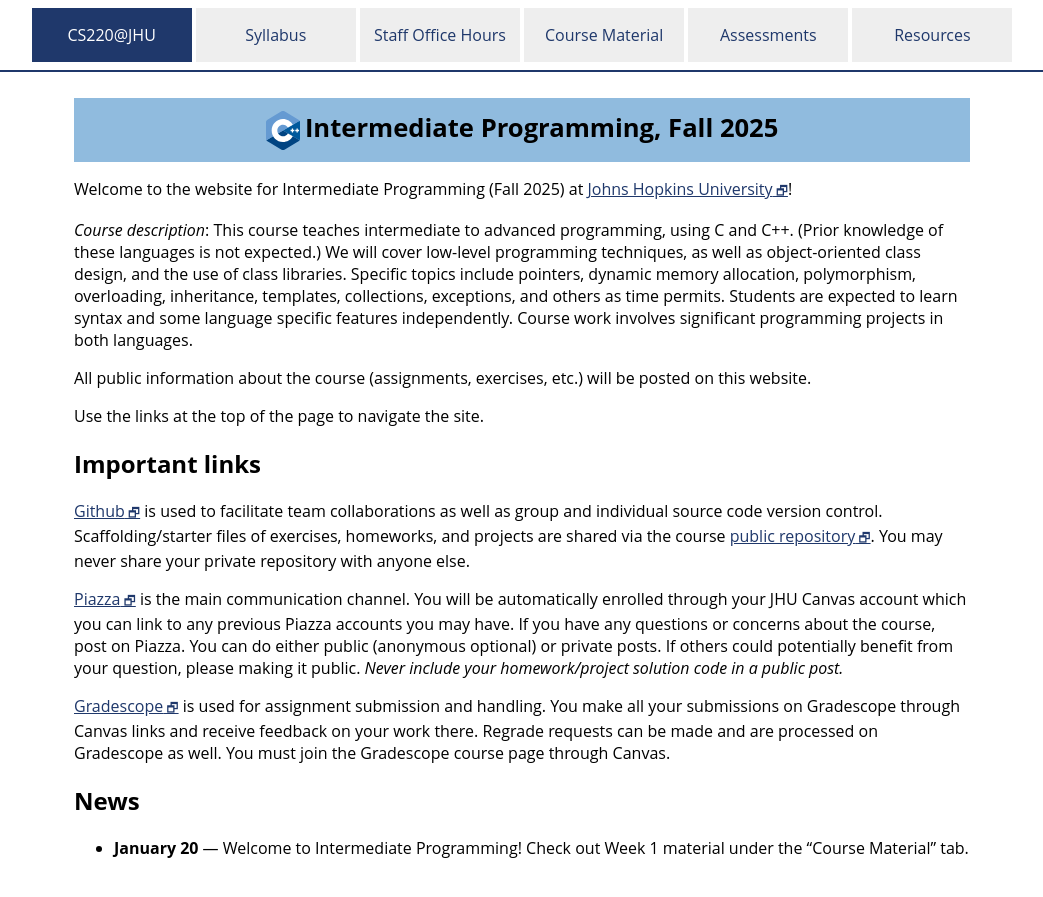
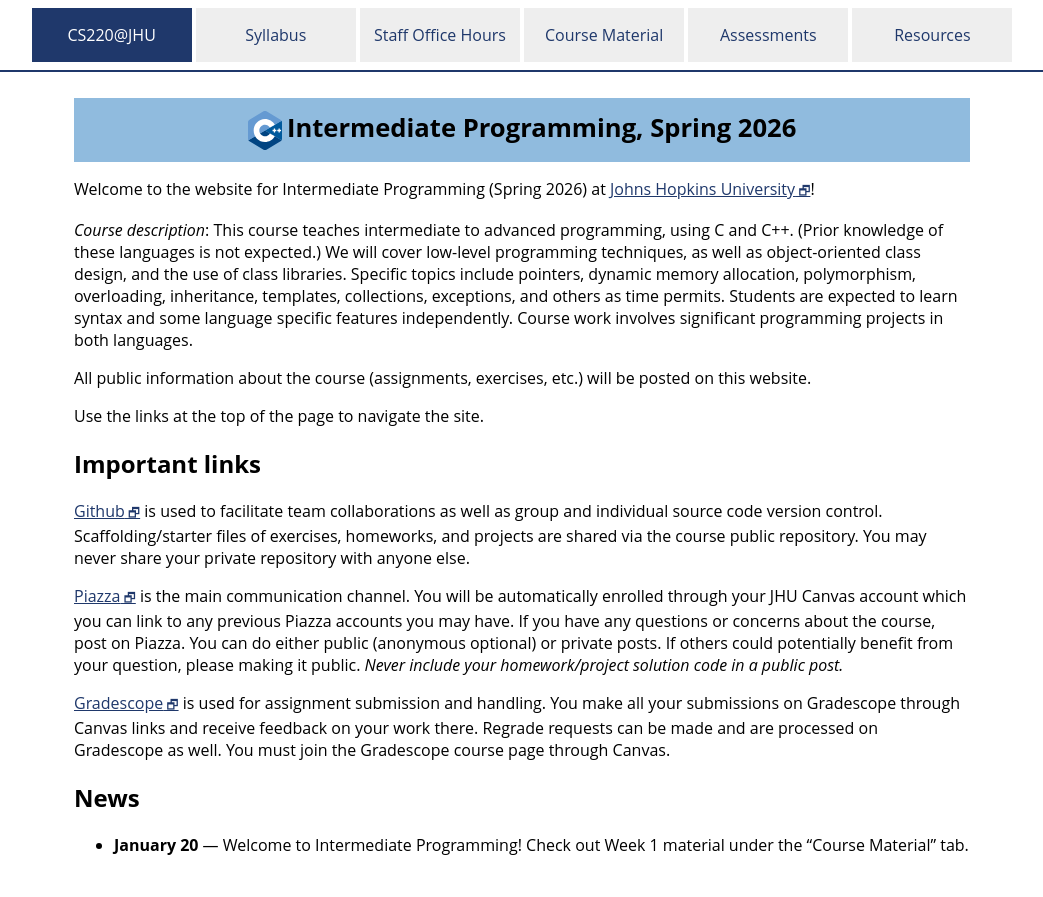
Before and after one commit to jhu-ip/cs220-sp26, a Jekyll site: the page built from index.md, in a window 1280 px wide. Shown: the top 897 px of the page, without its empty margins (118-1161 px from the left). Built offline with Jekyll 4.4.1, drawn with Linux system fonts in a browser that asks for light colours.

Commit message:
updated semester in index.md

```diff
--- a/index.md
+++ b/index.md
@@ -1,10 +1,10 @@
 ---
 layout: default
-title: "Intermediate Programming, Fall 2025"
+title: "Intermediate Programming, Spring 2026"
 category: "home"
 ---
 
-Welcome to the website for Intermediate Programming (Fall 2025) at
+Welcome to the website for Intermediate Programming (Spring 2026) at
 <a class="external" target="_blank" href="https://www.jhu.edu/">Johns Hopkins University</a>!
 
 *Course description*: This course teaches intermediate to advanced
@@ -24,12 +24,7 @@
 
 ## Important links
 
-<a class="external" target="_blank" href="https://github.com">Github</a> is used to facilitate
-team collaborations as well as group and individual
-source code version control. Scaffolding/starter files of
-exercises, homeworks, and projects are shared via the course
-<a class="external" target="_blank" href="https://github.com/jhu-ip/cs220-f25-public">public repository</a>.
-You may never share your private repository with anyone else.
+<a class="external" target="_blank" href="https://github.com">Github</a> is used to facilitate team collaborations as well as group and individual source code version control. Scaffolding/starter files of exercises, homeworks, and projects are shared via the course public repository. You may never share your private repository with anyone else.
 
 <a class="external" target="_blank" href="https://piazza.com">Piazza</a> is
 the main communication channel. You will be automatically enrolled through your JHU Canvas account which you can link to any previous Piazza accounts you may have. If you have any questions or concerns about the course,
```
